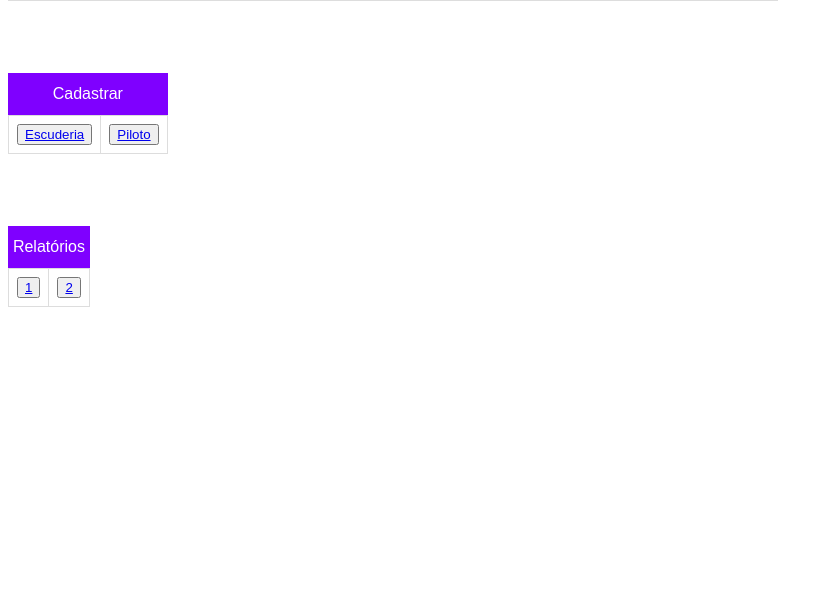
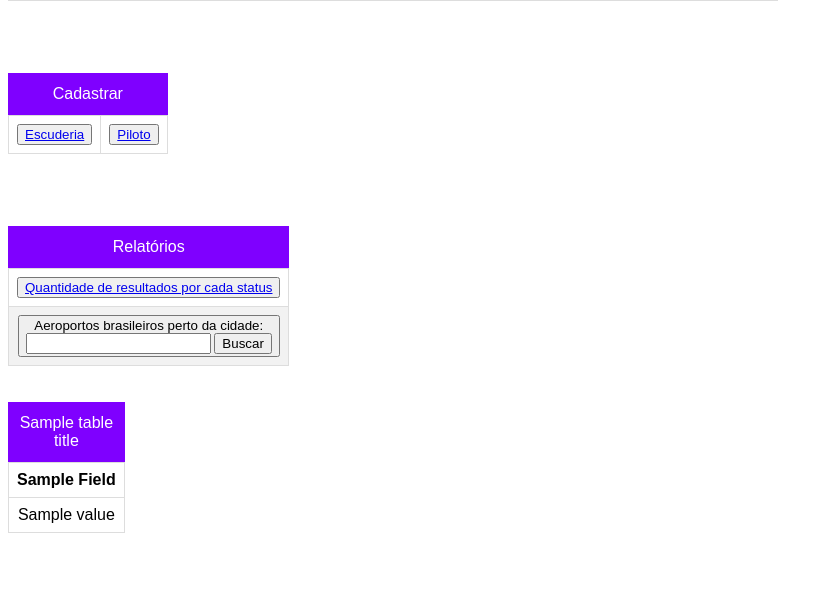
Before and after one commit to adiffpirate/flask-psql-docker-2, a Flask app: template app/templates/homepage_admin.html in a window 1280 px wide. Shown: the part 383-996 px from the top of the page, without its empty margins (0-833 px from the left). Before the commit the page ends 690 px from the top, so only its background shows below. Run offline with Flask 2, Linux system fonts and the light colour scheme; the template is opened without the code that fills it: most values are stand-ins (such as "Sample title", 1, 10 or a date in 2020).

Commit message:
Admin reports

```diff
--- a/app/app.py
+++ b/app/app.py
@@ -54,23 +54,64 @@ def logout():
 @app.route('/', methods=['GET', 'POST'])
 def homepage():
     message = ''
-    results = {}
+    results = dict()
+    table_title = ''
+    fields = list()
+    rows = list()
+    report = request.args.get("relatorio")
+
+    #---------------------------#
+    # Homepage do Administrador #
+    #---------------------------#
 
     if current_user['tipo'] == 'Administrador':
+        # Overview
         driver_amount = db.query(f"SELECT COUNT(1) FROM driver")[0][0]
         constructors_amount = db.query(f"SELECT COUNT(1) FROM constructors")[0][0]
         races_amount = db.query(f"SELECT COUNT(1) FROM races")[0][0]
         seasons_amount = db.query(f"SELECT COUNT(1) FROM seasons")[0][0]
+
+        # Relatorio 1
+        if report == '1':
+            table_title = 'Quantidade de resultados por cada status'
+            fields = ['Status', 'Contagem']
+            rows = db.query(
+                f"SELECT DISTINCT status.status, COUNT(1) OVER (PARTITION BY status.statusid) AS count "
+                f"FROM results JOIN status ON results.statusid = status.statusid ORDER BY count DESC"
+            )
+
+        # Relatorio 2
+        if report == '2':
+            city = request.args.get("cidade")
+            table_title = 'Aeroportos brasileiros nas proximidades'
+            fields = [
+                'Nome da Cidade',
+                'Código IATA do Aeroporto',
+                'Nome do Aeroporto',
+                'Cidade do Aeroporto',
+                'Distância',
+                'Tipo do Aeroporto'
+            ]
+            rows = db.query(f"SELECT * FROM airports_near_city('{city}', 100000) ORDER BY distance")
+
         return render_template(
             'homepage_admin.html',
             current_user=current_user,
             driver_amount=driver_amount,
             constructors_amount=constructors_amount,
             races_amount=races_amount,
-            seasons_amount=seasons_amount
+            seasons_amount=seasons_amount,
+            table_title=table_title,
+            fields=fields,
+            rows=rows
         )
 
+    #-----------------------#
+    # Homepage da Escuderia #
+    #-----------------------#
+
     elif current_user['tipo'] == 'Escuderia':
+        # Overview
         wins = db.query(
             f"SELECT COUNT(1) FROM results "
             f"WHERE constructorid = '{current_user['id_original']}'"
@@ -92,6 +133,7 @@ def homepage():
             f"WHERE results.constructorid = '{current_user['id_original']}' "
             f"ORDER BY year DESC LIMIT 1"
         )[0][0]
+
         # Uma requisição POST aqui é uma consulta de piloto
         if request.method == 'POST':
             forename = request.form['forename']
@@ -107,6 +149,7 @@ def homepage():
                 results['nationality'] = query_result[0][3]
             else:
                 message = 'Não existe um piloto com esse nome que já tenha corrido pela sua escuderia'
+
         return render_template(
             'homepage_constructor.html',
             current_user=current_user,
@@ -118,7 +161,12 @@ def homepage():
             results=results
         )
 
+    #--------------------#
+    # Homepage do Piloto #
+    #--------------------#
+
     elif current_user['tipo'] == 'Piloto':
+        # Overview
         wins = db.query(
             f"SELECT COUNT(1) FROM results "
             f"WHERE driverid = '{current_user['id_original']}'"
@@ -136,6 +184,7 @@ def homepage():
             f"WHERE results.driverid = '{current_user['id_original']}' "
             f"ORDER BY year DESC LIMIT 1"
         )[0][0]
+
         return render_template(
             'homepage_driver.html',
             current_user=current_user,
@@ -143,6 +192,10 @@ def homepage():
             first_reg_year=first_reg_year,
             last_reg_year=last_reg_year
         )
+
+    #----------------------------------------------------------------#
+    # Se usuário não for um dos 3 redireciona para a página de login #
+    #----------------------------------------------------------------#
 
     else:
         return redirect(url_for('login'))
--- a/app/templates/homepage_admin.html
+++ b/app/templates/homepage_admin.html
@@ -36,10 +36,40 @@
 	<table id="pretty" class="table table-striped table-responsive table-bordered">
 		<caption>Relatórios</caption>
 		<tbody>
-			<tr>
-				<td><a href="/relatorio?id=1"><button type="button">1</a></td>
-				<td><a href="/relatorio?id=2"><button type="button">2</a></td>
-			</tr>
+			<tr><td><a href="/?relatorio=1"><button type="button">Quantidade de resultados por cada status</a></td></tr>
+			<tr><td>
+				<button type="button">Aeroportos brasileiros perto da cidade:
+				<form action="/" method="get">
+					<input type="text" name="cidade" value="{{ request.form.report_2_city }}">
+					<input type="hidden" name="relatorio" value="2">
+					<input class="btn btn-default" type="submit" value="Buscar">
+				</form>
+			</td></tr>
 		</tbody>
 	</table>
+
+	{% if fields and rows %}
+		<br><br>
+		<table id="pretty" class="table table-striped table-responsive table-bordered">
+			<caption>{{ table_title }}</caption>
+			<thead>
+					<tr>
+						{% for field in fields %}
+							<th>{{ field.title() }}</th>
+						{% endfor %}
+					</tr>
+				</thead>
+
+				<tbody>
+					{% for row in rows %}
+						<tr>
+							{% for value in row %}
+								<td>{{ value }}</td>
+							{% endfor %}
+						</tr>
+					{% endfor %}
+				</tbody>
+		</table>
+		<br><br><br><br>
+	{% endif %}
 {% endblock %}
--- a/app/templates/homepage_constructor.html
+++ b/app/templates/homepage_constructor.html
@@ -27,7 +27,7 @@
 			<tr>
 				<td>
 					<form action="/" method="post">
-						<label for="forename">Forename do Piloto</label><br><br>
+						<label for="forename">Nome do Piloto</label><br><br>
 						<input type="text" name="forename" value="{{ request.form.forename }}">
 						<input class="btn btn-default" type="submit" value="Consultar">
 					</form>
```
Also changed, not shown: database/init/queries/04_airports_near_city_function.sql (added, +61 -0 lines), 1 other file.
